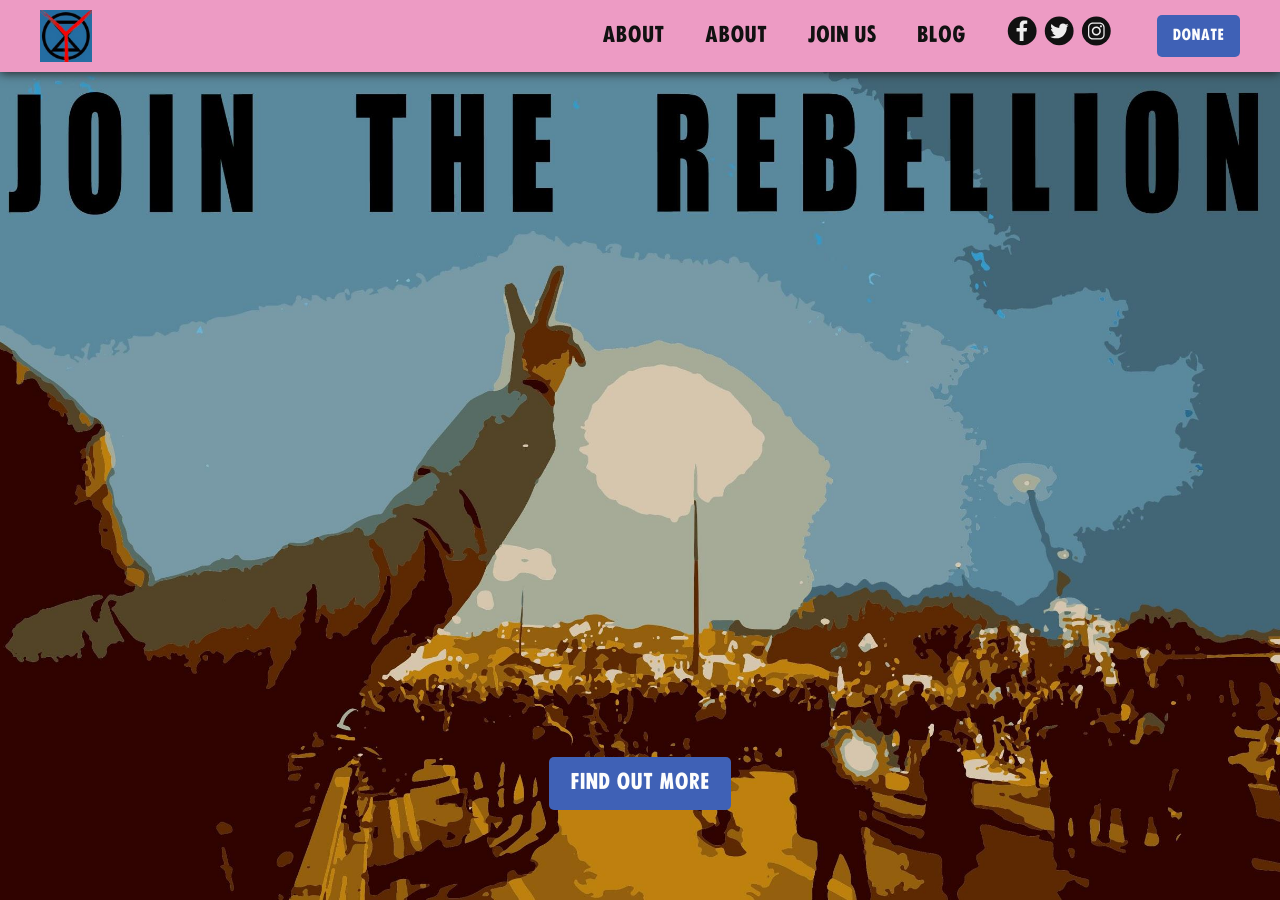
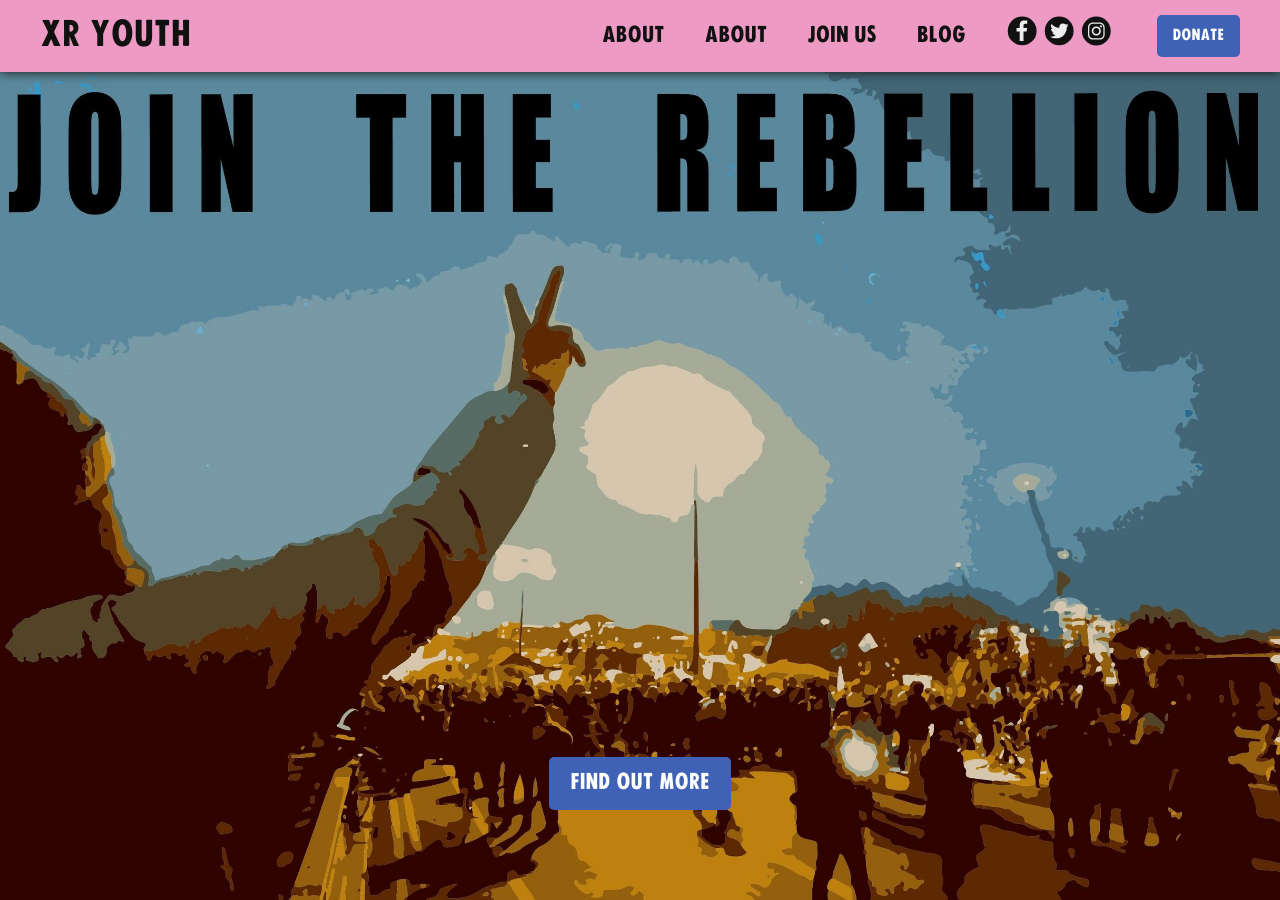
Before and after one commit to joe-irving/xryouth, a Jekyll site: the page built from index.md, in a window 1280 px wide and 900 px high. Built offline with Jekyll 4.4.1, drawn with Linux system fonts in a browser that asks for light colours; our own code applies the rules of GitHub Pages for plain Markdown files.

Commit message:
remove nav bar logo

```diff
--- a/_config.yml
+++ b/_config.yml
@@ -19,7 +19,7 @@ sass:
 permalink: /:title/
 
 # Rebellion Config
-logo: /assets/images/logo.jpeg
+# logo: /assets/images/logo.jpeg
 logo_square: /assets/images/logo.jpeg
 #logo_light: /assets/logo-white.svg
 facebook: https://www.facebook.com/XRYouth
```
